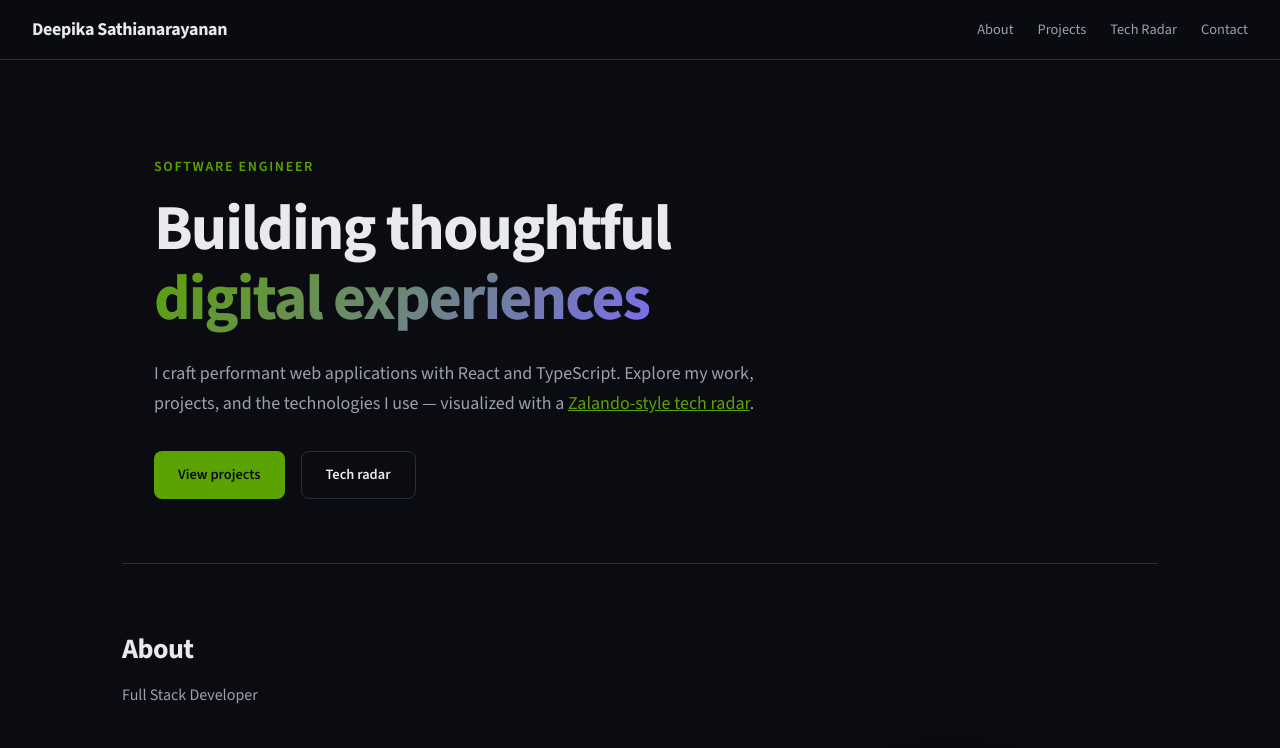
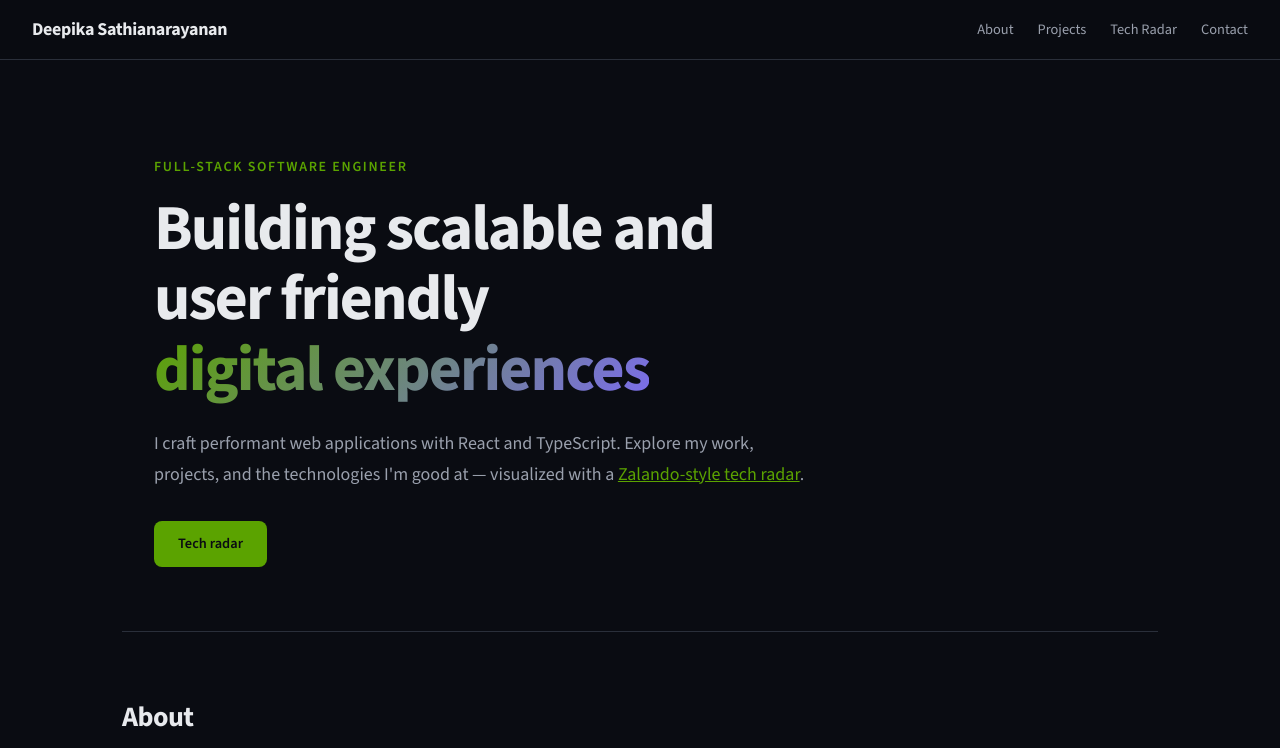
Before and after one commit to Deepika2605/portfolio_v2026, a React (Vite) app: page / in a window 1280 px wide. Shown: the top 748 px of the page. Built offline with nearby package versions, Linux system fonts and the light colour scheme; grey boxes are pictures that could not be loaded.

Commit message:
adjust heading and content

```diff
--- a/src/components/Hero/Hero.tsx
+++ b/src/components/Hero/Hero.tsx
@@ -3,15 +3,15 @@ import './Hero.css'
 export function Hero() {
   return (
     <section className="hero" id="top">
-      <p className="hero__eyebrow">Software Engineer</p>
+      <p className="hero__eyebrow">Full-stack Software Engineer</p>
       <h1 className="hero__title">
-        Building thoughtful
+        Building scalable and user friendly
         <br />
         <span className="hero__accent">digital experiences</span>
       </h1>
       <p className="hero__subtitle">
         I craft performant web applications with React and TypeScript. Explore my
-        work, projects, and the technologies I use — visualized with a{' '}
+        work, projects, and the technologies I'm good at — visualized with a{' '}
         <a
           href="https://opensource.zalando.com/tech-radar/"
           target="_blank"
@@ -22,10 +22,10 @@ export function Hero() {
         .
       </p>
       <div className="hero__actions">
-        <a href="#projects" className="btn btn--primary">
+        {/* <a href="#projects" className="btn btn--primary">
           View projects
-        </a>
-        <a href="#tech-radar" className="btn btn--secondary">
+        </a> */}
+        <a href="#tech-radar" className="btn btn--primary">
           Tech radar
         </a>
       </div>
```
